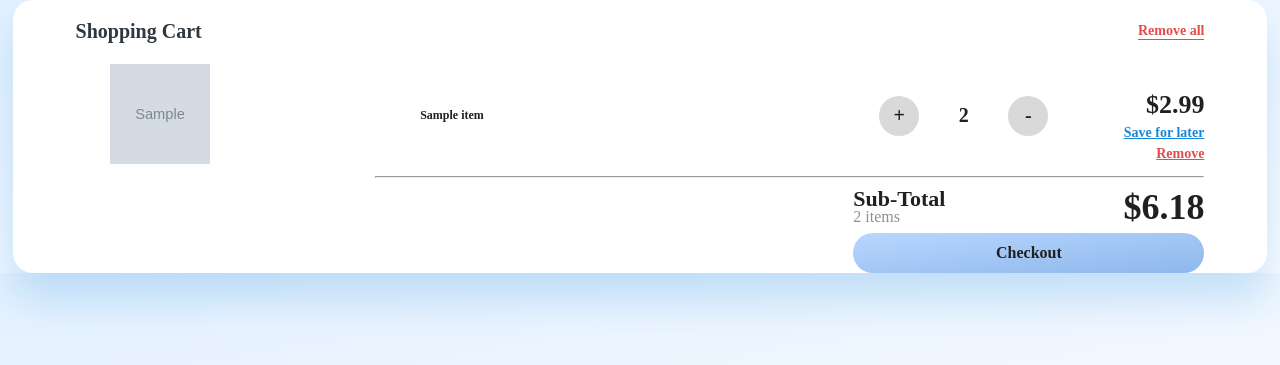
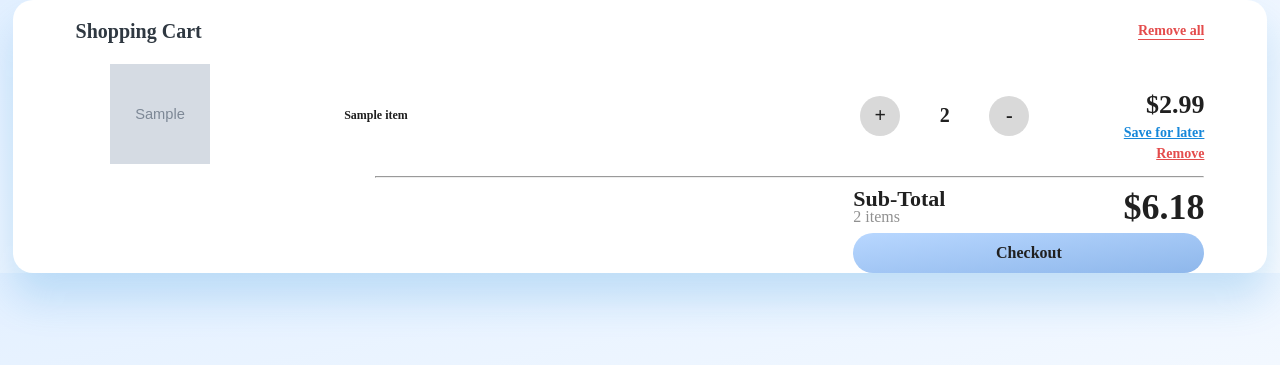
Before and after one commit to jk589e/bot_market, a Django app: page /market/basket/1/ in a window 1280 px wide. Shown: the top 365 px of the page. Run offline with Django 4.2, Linux system fonts and the light colour scheme; tables that the repository leaves empty hold one stand-in row (values such as "Sample post"); grey boxes marked "Sample" are stand-in pictures; parts of the project's set-up code (start-up, migrations or seed data) failed here and were passed over.

```diff
--- a/market_site/market/templates/market/basket_new.html
+++ b/market_site/market/templates/market/basket_new.html
@@ -61,7 +61,7 @@
          height: 100%;
         }
         .title{
-         margin-left: 100px;
+         margin-left: 5px;
          padding-top: 0px;
          /*line-height: 10px;*/
          font-size: 12px;
```
